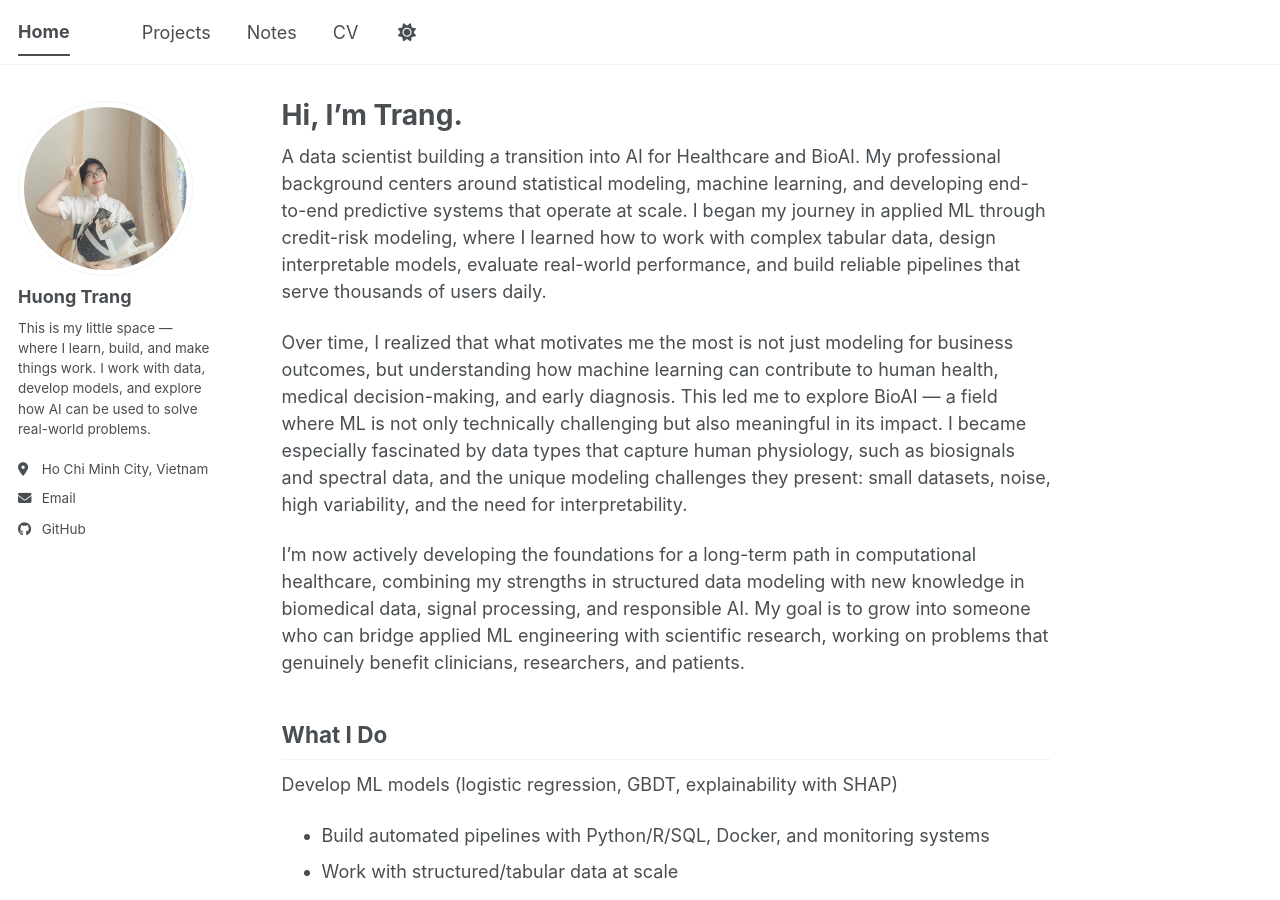
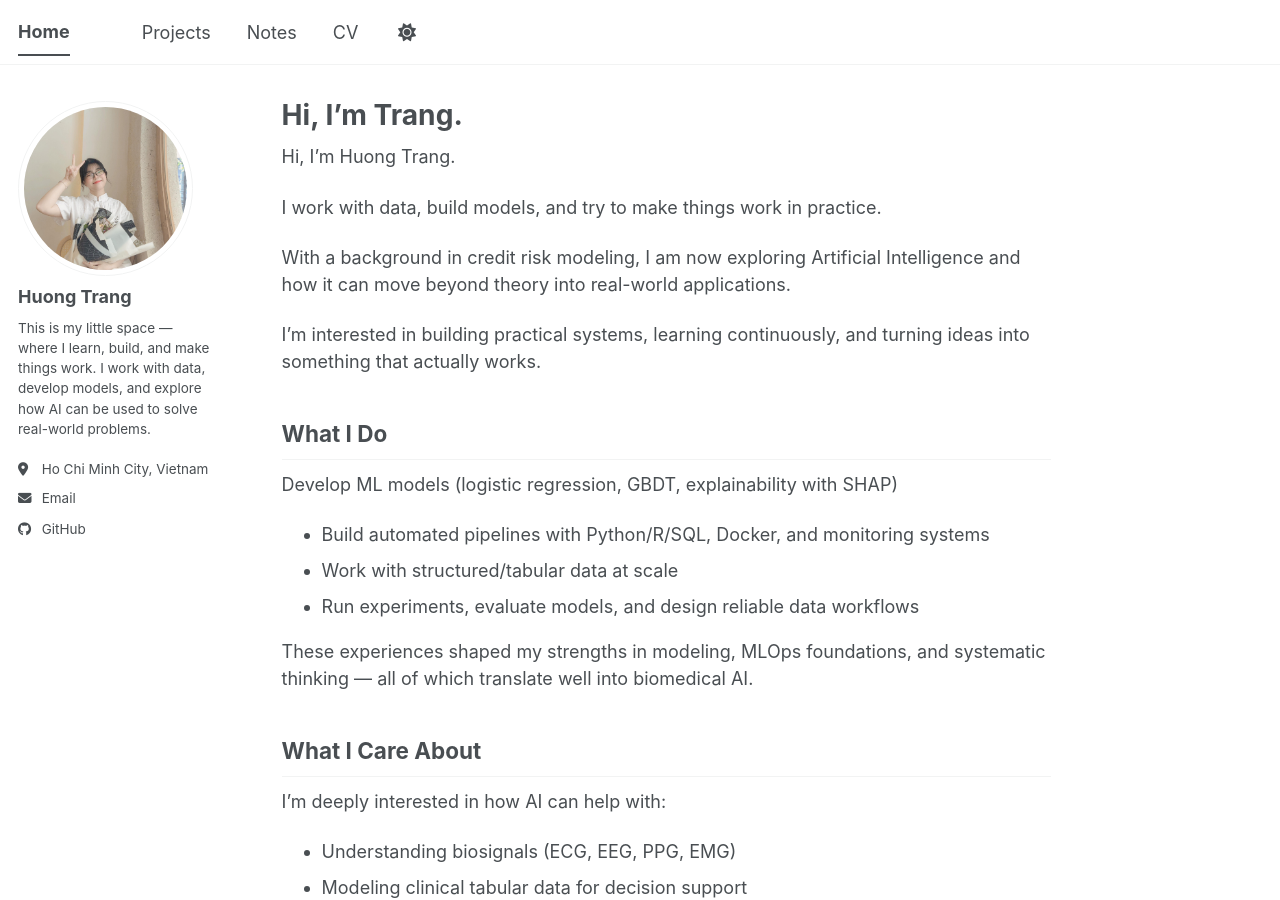
Before and after one commit to HuongTrangDo/huongtrangdo.github.io, a Jekyll site: the page built from _pages/about.md, in a window 1280 px wide and 900 px high. Built offline with Jekyll 4.4.1, drawn with Linux system fonts in a browser that asks for light colours; a script bundle is joined from its source files by our own code; library files that are not in the unit come from our copies.

Commit message:
Update about.md

```diff
--- a/_pages/about.md
+++ b/_pages/about.md
@@ -7,11 +7,13 @@
   - /about.html
 ---
 
-A data scientist building a transition into AI for Healthcare and BioAI. My professional background centers around statistical modeling, machine learning, and developing end-to-end predictive systems that operate at scale. I began my journey in applied ML through credit-risk modeling, where I learned how to work with complex tabular data, design interpretable models, evaluate real-world performance, and build reliable pipelines that serve thousands of users daily.
+Hi, I'm Huong Trang.
 
-Over time, I realized that what motivates me the most is not just modeling for business outcomes, but understanding how machine learning can contribute to human health, medical decision-making, and early diagnosis. This led me to explore BioAI — a field where ML is not only technically challenging but also meaningful in its impact. I became especially fascinated by data types that capture human physiology, such as biosignals and spectral data, and the unique modeling challenges they present: small datasets, noise, high variability, and the need for interpretability.
+I work with data, build models, and try to make things work in practice.
 
-I’m now actively developing the foundations for a long-term path in computational healthcare, combining my strengths in structured data modeling with new knowledge in biomedical data, signal processing, and responsible AI. My goal is to grow into someone who can bridge applied ML engineering with scientific research, working on problems that genuinely benefit clinicians, researchers, and patients.
+With a background in credit risk modeling, I am now exploring Artificial Intelligence and how it can move beyond theory into real-world applications.
+
+I’m interested in building practical systems, learning continuously, and turning ideas into something that actually works.
 
 What I Do
 ------
```
